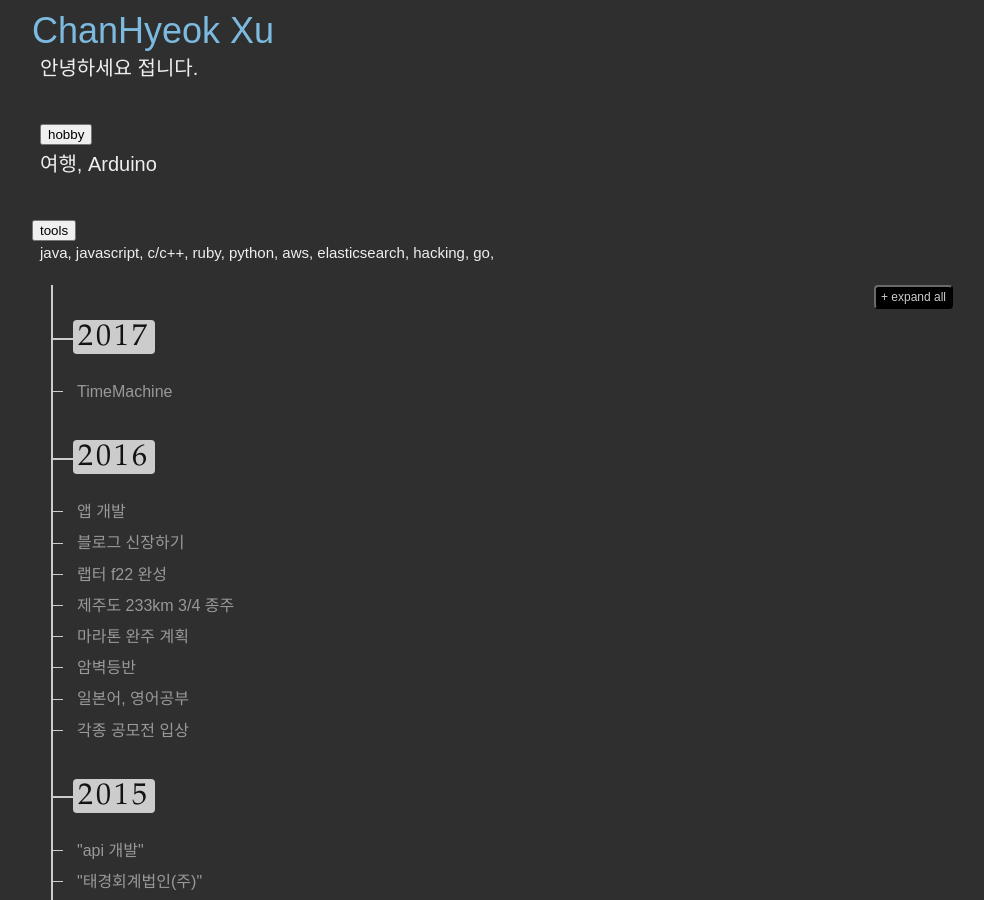
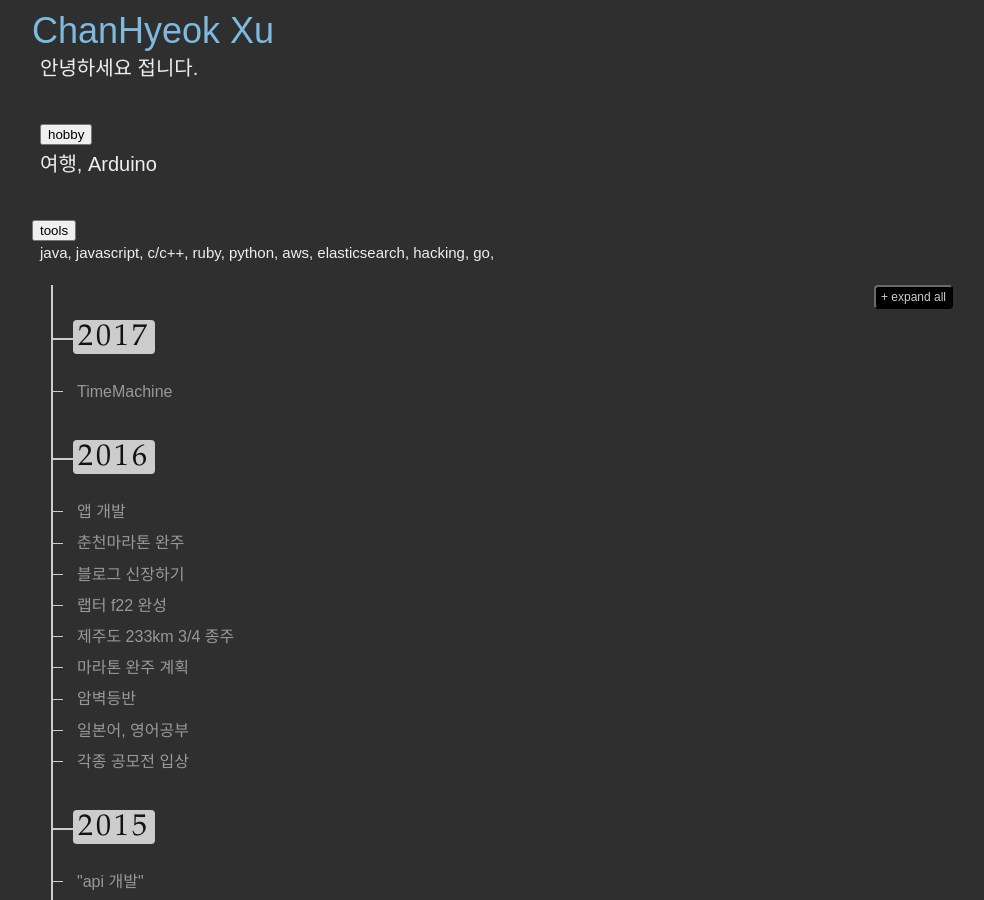
Before and after one commit to hemkr/hemkr.github.io, a Jekyll site: the page about/index.html, which Jekyll copies as it is, in a window 1280 px wide and 900 px high. Shown: the whole window, without its empty margins (138-1122 px from the left). Built offline with Jekyll 4.4.1, drawn with Linux system fonts in a browser that asks for light colours; nearby versions of some CDN libraries.

Commit message:
about update

```diff
--- a/about/index.html
+++ b/about/index.html
@@ -48,6 +48,14 @@
 						<h3>August 28, 1955</h3>
 						<p>
 							sns앱, 채팅앱, 메모장앱개발</p>
+
+						<br class="clear">
+					</dd><!-- /.timeline-event-content -->
+					<dt id="19550828" class="timeline-event"><a>춘천마라톤 완주</a></dt>
+					<dd class="timeline-event-content" id="20161023EX">
+						<h3>August 28, 1955</h3>
+						<p>
+							춘천마라톤 대회 4:17분 완주</p>
 
 						<br class="clear">
 					</dd><!-- /.timeline-event-content -->
```
